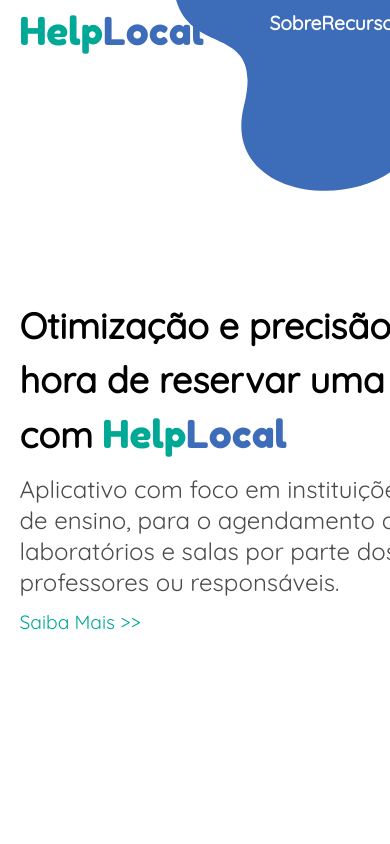
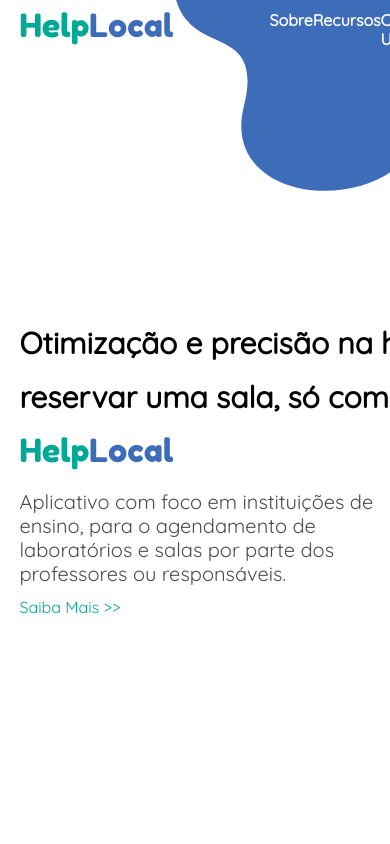
Before and after one commit to rign0002/Hackathon-Sebrae, a PHP site: page / in a window 390 px wide; the page is wider, and only the part inside the window is pictured. Run offline with PHP 8.4, Linux system fonts and the light colour scheme.

Commit message:
pequeno commit

```diff
--- a/css/style.css
+++ b/css/style.css
@@ -160,3 +160,10 @@ body {
         line-height: 1.3;
     }
 }
+
+@media (max-width: 600px) {
+    html {
+        font-size: 10px;
+        line-height: 1.2;
+    }
+}
```
